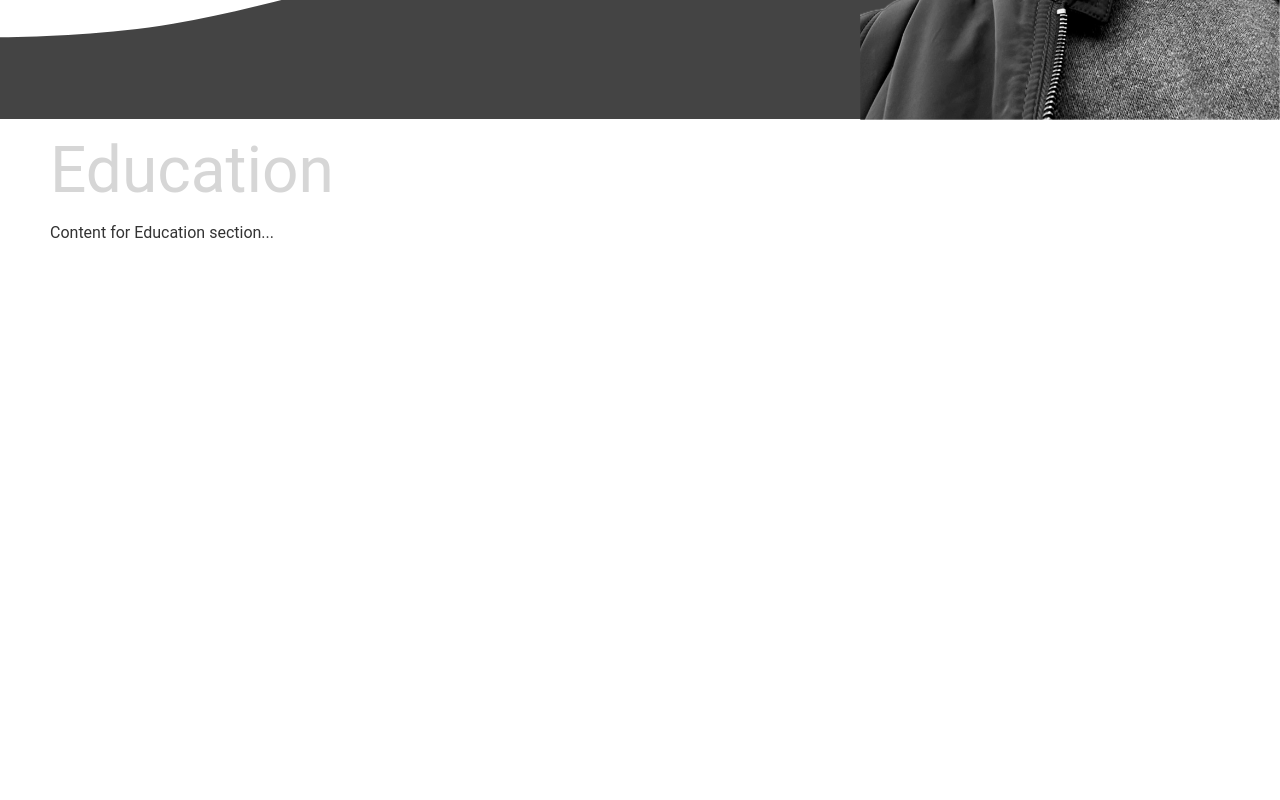
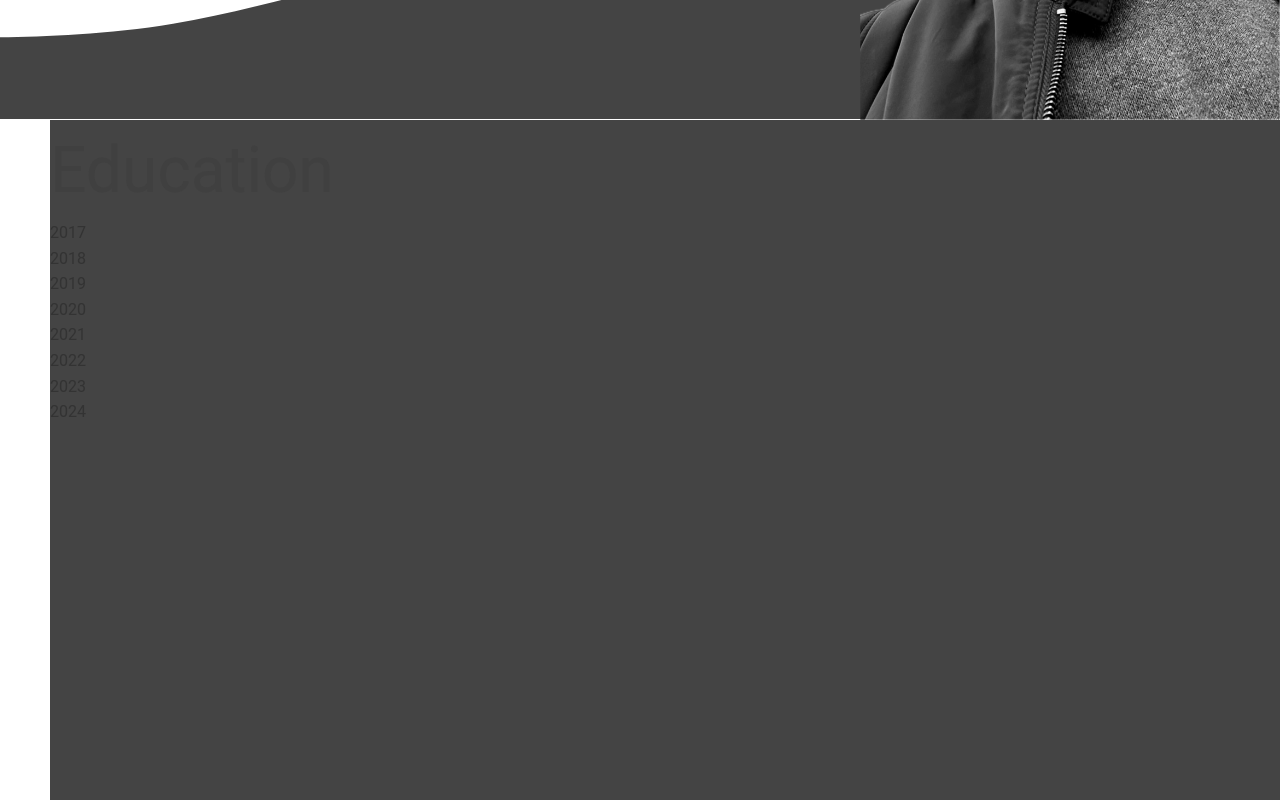
Before and after one commit to Kahl-d/portfolio_website, a React (Create React App) app in the folder client/: page / in a window 1280 px wide. Shown: the part 680-1480 px from the top of the page. Built offline with nearby package versions, Linux system fonts and the light colour scheme; a web font is replaced by a local one.

Commit message:
starting tghe journey

```diff
--- a/client/src/App2.js
+++ b/client/src/App2.js
@@ -3,6 +3,7 @@ import './app2.css';
 import Skills from "./Components/Skills";
 import Gallery from "./Components/Gallery";
 import Home from "./Components2/Home";
+import Journey from "./Components2/Journey";
 
 
 const App2 = () => {
@@ -59,7 +60,7 @@ const App2 = () => {
                 </div>
                 <div id="education" className="part">
                     <div className="sticky-tag">Education</div>
-                    <p>Content for Education section...</p>
+                    <Journey />
                 </div>
                 <div id="experience" className="part">
                     <div className="sticky-tag">Work</div>
--- /dev/null
+++ b/client/src/Components2/Journey.js
@@ -0,0 +1,22 @@
+import React from "react";
+import './journey.css';
+
+const Journey = () => {
+
+    return (
+        <div id="journeyContainer">
+            <div id="years">
+                <div className="year"> 2017 </div>
+                <div className="year"> 2018 </div>
+                <div className="year"> 2019 </div>
+                <div className="year"> 2020 </div>
+                <div className="year"> 2021 </div>
+                <div className="year"> 2022 </div>
+                <div className="year"> 2023 </div>
+                <div className="year"> 2024 </div>
+            </div>
+        </div>
+    );
+    }
+
+export default Journey;
--- /dev/null
+++ b/client/src/Components2/journey.css
@@ -0,0 +1,6 @@
+#journeyContainer{
+    height: calc(100vh - 100px);
+    width: 100%;
+    display: flex;
+    flex-direction: column;
+}
--- a/client/src/app2.css
+++ b/client/src/app2.css
@@ -105,3 +105,7 @@ body {
     height: 100%;
     cursor: pointer;
 }
+
+#education{
+    background-color: #444444;
+}
```
